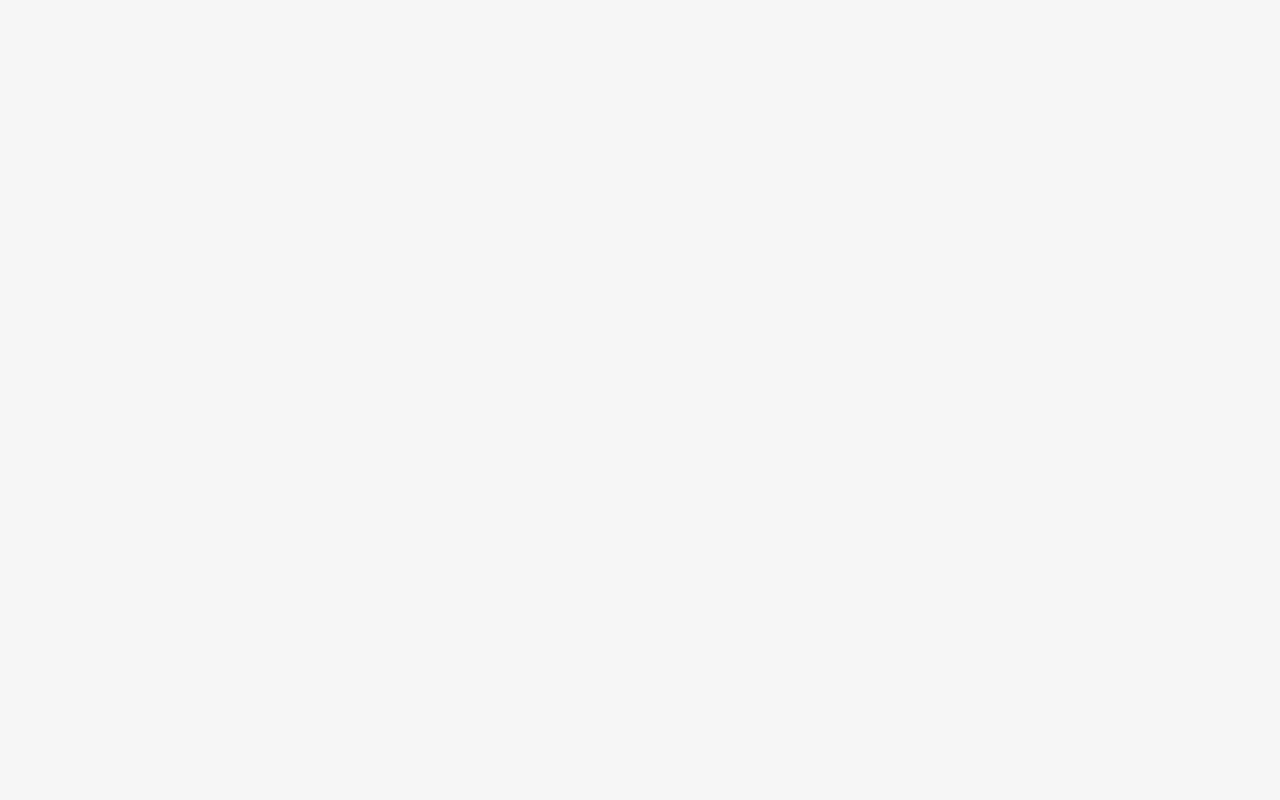
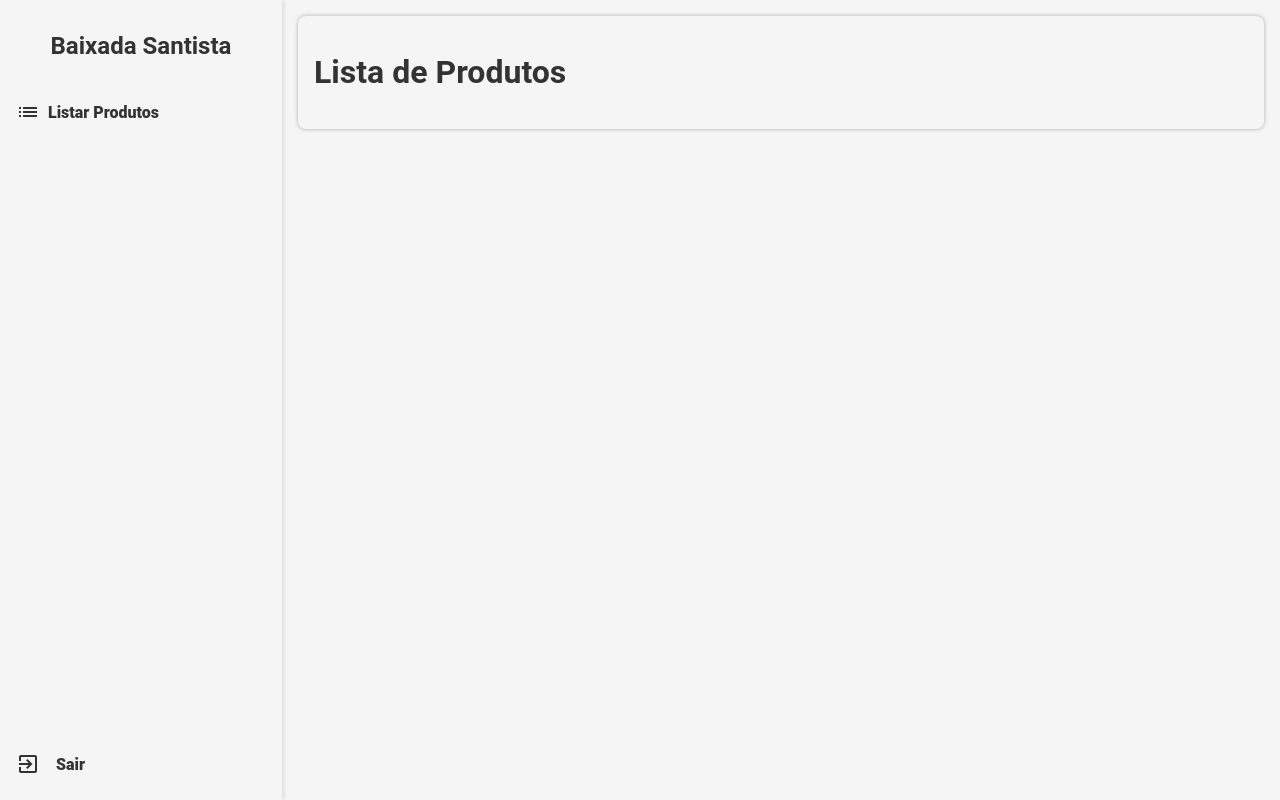
Before and after one commit to ramonexe/baixada-santista-webapp, a React (Vite) app: page /produtos in a window 1280 px wide. Before the commit this address had no page. Built offline with nearby package versions, Linux system fonts and the light colour scheme.

Commit message:
fix sidebar para página toda, protected route para admin e autenticação de usuário

```diff
--- a/src/App.tsx
+++ b/src/App.tsx
@@ -1,4 +1,4 @@
-import { Routes, Route } from 'react-router-dom'
+import { Routes, Route, useLocation } from 'react-router-dom'
 import { ThemeProvider } from 'styled-components'
 import { GlobalStyles } from './styles/globals'
 import { theme } from './styles/theme'
@@ -6,23 +6,47 @@ import SignIn from './pages/sign-in/SignIn'
 import SignUp from './pages/sign-up/SignUp'
 import AdminPanel from './pages/AdminPanel'
 import ListaUsuarios from './components/ListaUsuarios'
+import ListaProdutos from './components/ListaProdutos'
+import Sidebar from './components/sidebar'
+import styled from 'styled-components'
+import ProtectedRoute from './services/ProtectedRoute'
 
 function App() {
+  const location = useLocation();
+  const showSidebar = location.pathname !== '/entrar' && location.pathname !== '/cadastrar';
 
   return (
     <ThemeProvider theme={theme}>
       <GlobalStyles />
+      <Container>
+        {showSidebar && <Sidebar />}
+        <Content>
           <Routes>
             <Route path="/entrar" element={<SignIn />} />
             <Route path="/cadastrar" element={<SignUp />} />
+            <Route path="/produtos" element={<ListaProdutos />} />
+            <Route element={<ProtectedRoute allowedRoles={['ADMIN']} />}>
               <Route path="/admin" element={<AdminPanel />} >
                 <Route path="usuarios" element={<ListaUsuarios />} />
                 {/* AUREO PODE COLOCAR OUTRA ROTA PARA O COMPONENTE DE LISTA DE PRODUTOS AQUI!
                 OS BOTÕES DO SIDEBAR JÁ FUNCIONAM. AI NO COMPONENTE SÓ CHAMAR O GET NO AXIOSSERVICE*/}
-        </ Route>
+              </Route>
+            </Route>
           </Routes>
-    </ThemeProvider>
+        </Content>
+      </Container>
+    </ThemeProvider >
   )
 }
 
+const Container = styled.div`
+  display: flex;
+  height: 100vh;
+`;
+
+const Content = styled.div`
+  flex: 1;
+  padding: 1rem;
+`;
+
 export default App
--- /dev/null
+++ b/src/components/ListaProdutos.tsx
@@ -0,0 +1,19 @@
+import styled from 'styled-components';
+
+const ListaProdutos = () => {
+  return (
+    <Container>
+      <h1>Lista de Produtos</h1>
+    </Container>
+  );
+};
+
+const Container = styled.div`
+  padding: 1rem;
+  background-color: ${({ theme }) => theme.colors.background};
+  border-radius: 0.5rem;
+  box-shadow: 0px 0px 4px 0px rgba(0, 0, 0, 0.3);
+  color: ${({ theme }) => theme.colors.text};
+`;
+
+export default ListaProdutos;
--- a/src/components/ListaUsuarios.tsx
+++ b/src/components/ListaUsuarios.tsx
@@ -26,12 +26,12 @@ const ListaUsuarios: React.FC = () => {
   const [isModalOpen, setIsModalOpen] = useState(false);
   const [errorMessage, setErrorMessage] = useState<string | null>(null);
   const [searchTerm, setSearchTerm] = useState('');
+  const loggedInUserId = JSON.parse(localStorage.getItem('user') || '{}').id;
 
   useEffect(() => {
     const fetchUsers = async () => {
       try {
         const users = await listarUsuarios();
-        console.log(users);
         setUsers(users);
       } catch (error) {
         console.error('Error listing users:', error);
@@ -118,9 +118,11 @@ const ListaUsuarios: React.FC = () => {
               <Cell data-label="CPF">{user.cpf}</Cell>
               <Cell data-label="Ativo">{user.ativo ? 'Sim' : 'Não'}</Cell>
               <Cell data-label="Ações">
-                <Tooltip title="Editar">
-                  <EditIcon onClick={() => handleEditClick(user)} />
-                </Tooltip>
+                {user.id !== loggedInUserId && (
+                  <Tooltip title="Editar">
+                    <EditIcon onClick={() => handleEditClick(user)} />
+                  </Tooltip>
+                )}
               </Cell>
             </Row>
           ))}
--- a/src/components/sidebar.tsx
+++ b/src/components/sidebar.tsx
@@ -1,11 +1,23 @@
-import { useState } from 'react';
-import { List as ListIcon, Menu as MenuIcon, Close as CloseIcon } from '@mui/icons-material';
+import { useEffect, useState } from 'react';
+import { List as ListIcon, Menu as MenuIcon, Close as CloseIcon, ExitToApp as ExitToAppIcon } from '@mui/icons-material';
 import styled from 'styled-components';
 import { useNavigate } from 'react-router-dom';
 
 const Sidebar = () => {
   const [isOpen, setIsOpen] = useState(false);
   const navigate = useNavigate();
+  const [userRole, setUserRole] = useState<string | null>(null);
+
+  useEffect(() => {
+    try {
+      const user = JSON.parse(localStorage.getItem('user') || '{}');
+      setUserRole(user.role || null);
+      console.log(user);
+    } catch (error) {
+      console.error('Erro ao fazer parse do JSON:', error);
+      setUserRole(null);
+    }
+  }, []);
 
   const handleToggleSidebar = () => {
     setIsOpen(!isOpen);
@@ -16,19 +28,29 @@ const Sidebar = () => {
     setIsOpen(false);
   };
 
+  const handleLogout = () => {
+    localStorage.removeItem('user');
+    navigate('/entrar');
+  };
+
   return (
     <>
       <MenuButton onClick={handleToggleSidebar} $isOpen={isOpen}>
-        {isOpen ? <CloseIcon style={{ fontSize: '2rem' }}/> : <MenuIcon style={{ fontSize: '2rem' }}/>}
+        {isOpen ? <CloseIcon style={{ fontSize: '2rem' }} /> : <MenuIcon style={{ fontSize: '2rem' }} />}
       </MenuButton>
       <Wrapper $isOpen={isOpen}>
-        <Title>Admin Panel</Title>
-        <Item onClick={() => handleNavigate('/admin/produtos')}>
+        <Title>Baixada Santista</Title>
+        <Item onClick={() => handleNavigate('/produtos')}>
           <ListIcon />Listar Produtos
         </Item>
-        <Item onClick={() => handleNavigate('/admin/usuarios')}>
-          <ListIcon />Listar Usuários
-        </Item>
+        {userRole === 'ADMIN' && (
+          <Item onClick={() => handleNavigate('/admin/usuarios')}>
+            <ListIcon />Listar Usuários
+          </Item>
+        )}
+        <LogoutButton onClick={handleLogout}>
+          <ExitToAppIcon /> Sair
+        </LogoutButton>
       </Wrapper>
     </>
   );
@@ -73,6 +95,29 @@ const Item = styled.div`
   }
 `;
 
+const LogoutButton = styled.div`
+  padding: 0.5rem;
+  border-radius: 0.25rem;
+  transition: background-color 0.3s;
+  cursor: pointer;
+  align-items: center;
+  display: flex;
+  text-align: center;
+  margin-top: auto;
+  width: 100%;
+  color: ${({ theme }) => theme.text};
+  font-weight: 800;
+  gap: 0.5rem;
+
+  &:hover {
+    background: ${({ theme }) => theme.colors.primary};
+    color: white;
+  }
+  svg {
+    margin-right: 0.5rem;
+  }
+`;
+
 const Wrapper = styled.div<{ $isOpen: boolean }>`
   user-select: none;
   height: 100%;
--- a/src/pages/AdminPanel.tsx
+++ b/src/pages/AdminPanel.tsx
@@ -1,11 +1,9 @@
 import { Outlet } from 'react-router-dom';
 import styled from 'styled-components';
-import Sidebar from '../components/sidebar';
 
 const AdminPanel = () => {
   return (
     <Container>
-      <Sidebar />
       <Content>
         <Outlet />
       </Content>
--- a/src/pages/sign-in/SignIn.tsx
+++ b/src/pages/sign-in/SignIn.tsx
@@ -76,9 +76,9 @@ export default function SignIn(props: { disableCustomTheme?: boolean }) {
 
     try {
       const response = await authUser(dataUser);
-      navigate('/admin');
+      navigate('/produtos');
       //guardar id do usuário no localstorage
-      localStorage.setItem('userId', response);
+      localStorage.setItem('user', JSON.stringify(response));
       console.log(response);
     } catch (error) {}
   };
--- a/src/pages/sign-up/SignUp.tsx
+++ b/src/pages/sign-up/SignUp.tsx
@@ -150,7 +150,7 @@ export default function SignUp(props: { disableCustomTheme?: boolean }) {
     try {
       const response = await cadastrarUsuario(data);
       console.log('Usuário cadastrado com sucesso:', response);
-      navigate('/sign-in');
+      navigate('/entrar');
     } catch (error) {
       if ((error as any).response && (error as any).response.data === 'Email já cadastrado') {
         setEmailError(true);
--- /dev/null
+++ b/src/services/ProtectedRoute.tsx
@@ -0,0 +1,10 @@
+import { Navigate, Outlet } from 'react-router-dom';
+
+const ProtectedRoute = ({ allowedRoles }: { allowedRoles: string[] }) => {
+  const user = JSON.parse(localStorage.getItem('user') || '{}');
+  const userRole = user.role;
+
+  return allowedRoles.includes(userRole) ? <Outlet /> : <Navigate to="/entrar" />;
+};
+
+export default ProtectedRoute;
--- a/src/services/axiosServices.ts
+++ b/src/services/axiosServices.ts
@@ -22,7 +22,7 @@ export const listarUsuarios = async () => {
 
 export const authUser = async (data: any) => {
     try {
-        const response = await axiosInstance.post('/auth', data);
+        const response = await axiosInstance.post('/auth/login', data);
         return response.data;
     } catch (error) {
         console.error('Erro ao autenticar usuário:', error);
```
Lines whose indentation alone changed are shown as unchanged.
